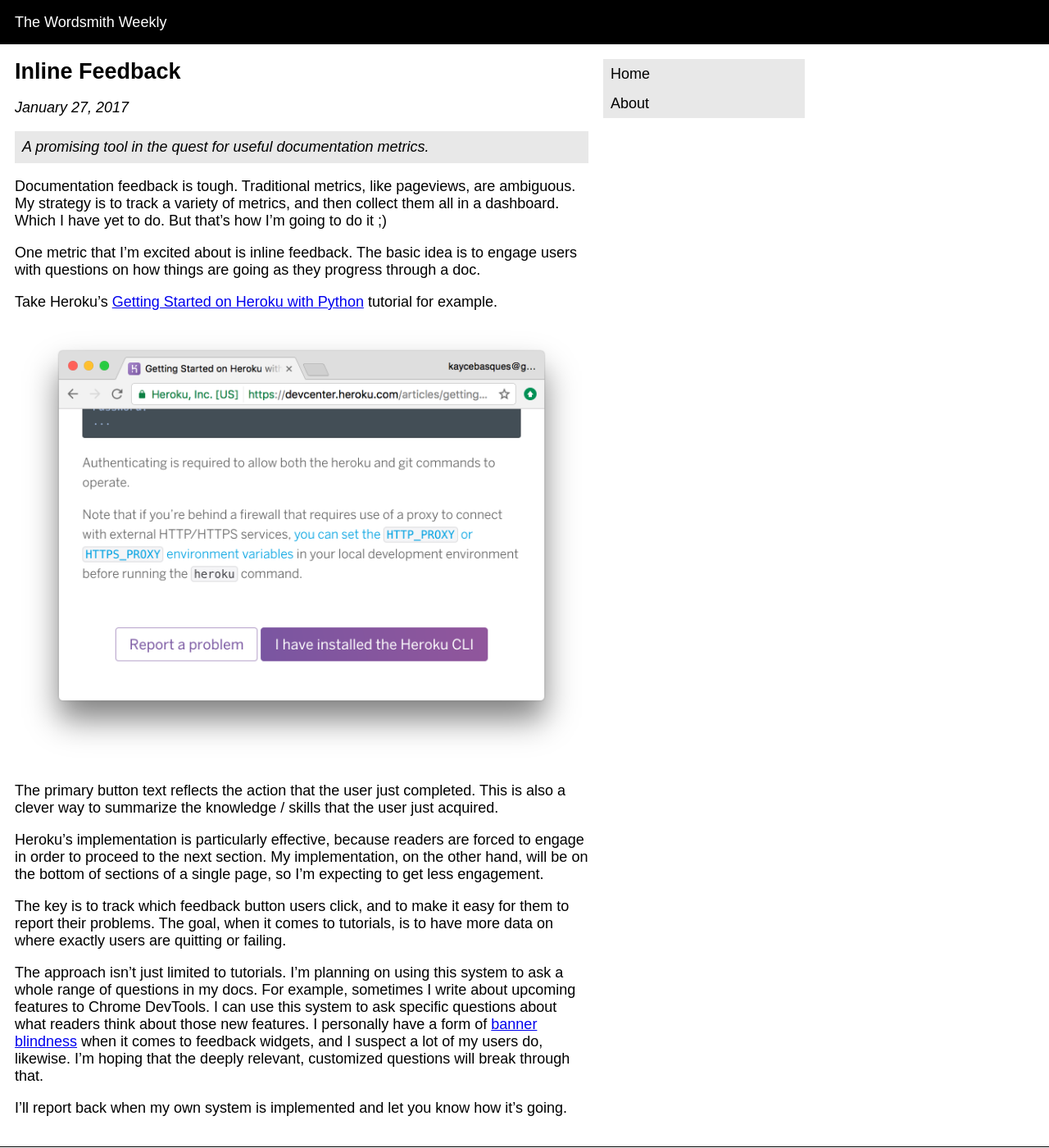
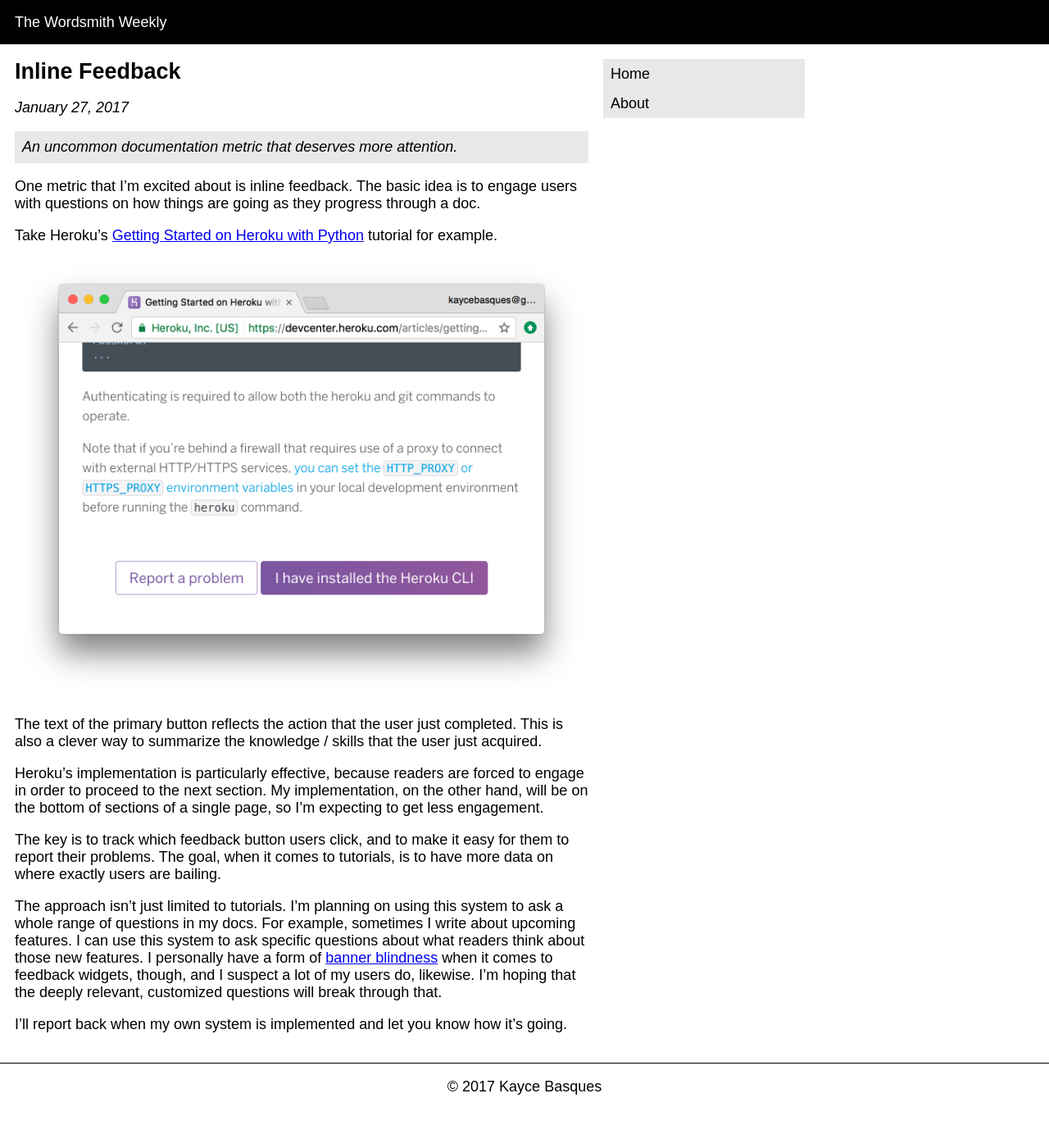
Before and after one commit to kaycebasques/wordsmithweekly, a Jekyll site: the page built from _posts/2017-01-27-inline-feedback.markdown, in a window 1280 px wide and 1400 px high. Shown: the whole window at 82% size. Built offline with Jekyll 4.4.1, drawn with Linux system fonts in a browser that asks for light colours.

Commit message:
update "inline feedback" post

```diff
--- a/_posts/2017-01-27-inline-feedback.markdown
+++ b/_posts/2017-01-27-inline-feedback.markdown
@@ -3,13 +3,8 @@
 title: Inline Feedback
 date: 2017-01-27 17:10:35
 permalink: blog/inline-feedback
-summary: A promising tool in the quest for useful documentation metrics.
+summary: An uncommon documentation metric that deserves more attention.
 ---
-
-Documentation feedback is tough. Traditional metrics, like pageviews, are
-ambiguous. My strategy is to track a variety of metrics, and then collect
-them all in a dashboard. Which I have yet to do. But that's how I'm going to
-do it ;)
 
 One metric that I'm excited about is inline feedback. The basic idea is to
 engage users with questions on how things are going as they progress through
@@ -32,14 +27,14 @@
 
 The key is to track which feedback button users click, and to make it easy
 for them to report their problems. The goal, when it comes to tutorials, is to
-have more data on where exactly users are quitting or failing.
+have more data on where exactly users are bailing.
 
 The approach isn't just limited to tutorials. I'm planning on using this
 system to ask a whole range of questions in my docs. For example, sometimes
-I write about upcoming features to Chrome DevTools. I can use this system to
+I write about upcoming features. I can use this system to
 ask specific questions about what readers think about those new features.
 I personally have a form of [banner blindness][bb] when it comes
-to feedback widgets, and I suspect a lot of my users do, likewise.
+to feedback widgets, though, and I suspect a lot of my users do, likewise.
 I'm hoping that the deeply relevant, customized questions will break through
 that.
 
```
Also changed, not shown: other parts of _posts/2017-01-27-inline-feedback.markdown (+3 -3 lines).
